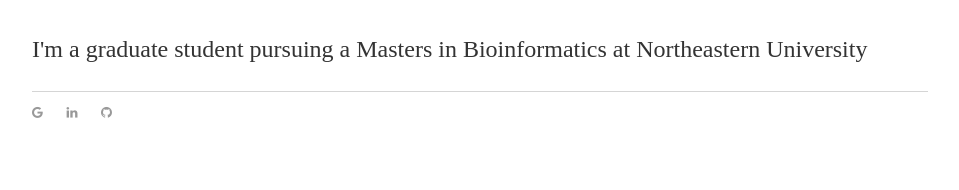
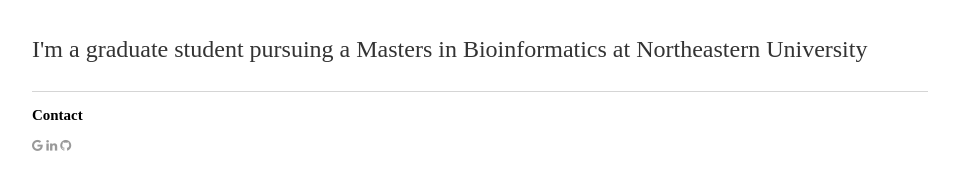
Before and after one commit to dana-rocha/dana-rocha.github.io, a Jekyll site: the page built from index.html, in a window 1280 px wide. Shown: the part 164-354 px from the top of the page, without its empty margins (160-1119 px from the left). Built offline with Jekyll 4.4.1, drawn with Linux system fonts in a browser that asks for light colours.

Commit message:
Updates to CSS

```diff
--- a/_layouts/default.html
+++ b/_layouts/default.html
@@ -22,11 +22,10 @@
 
 			</div><!-- /.container -->
 			<footer>
-	    		<ul>
-	        		<li><a href="mailto:dbridgette.rocha@gmail.com" class="fa fa-google"></a></li>
-							<li><a href="https://www.linkedin.com/in/rochadana/" class="fa fa-linkedin"></a></li>
-	        		<li><a href="https://github.com/dana-rocha" class="fa fa-github"></a></li>
-				</ul>
+	    		<h3> Contact </h3>
+	        		<a href="mailto:dbridgette.rocha@gmail.com" class="fa fa-google"></a>
+							<a href="https://www.linkedin.com/in/rochadana/" class="fa fa-linkedin"></a>
+	        		<a href="https://github.com/dana-rocha" class="fa fa-github"></a>
 			</footer>
 		</body>
 	</html>
--- a/css/main.css
+++ b/css/main.css
@@ -51,3 +51,7 @@
   text-decoration: none;
   border-radius: 50%;
 }
+
+.fa:hover {
+  opacity: 0.7;
+}
--- a/index.html
+++ b/index.html
@@ -5,4 +5,4 @@
 <div class="About">
 	<h1> Hi, I'm Dana Rocha!</h1>
 	<p> I'm a graduate student pursuing a Masters in Bioinformatics at Northeastern University </p>
-</div><!-- /.About -->
+</div> <!-- /.About -->
```
